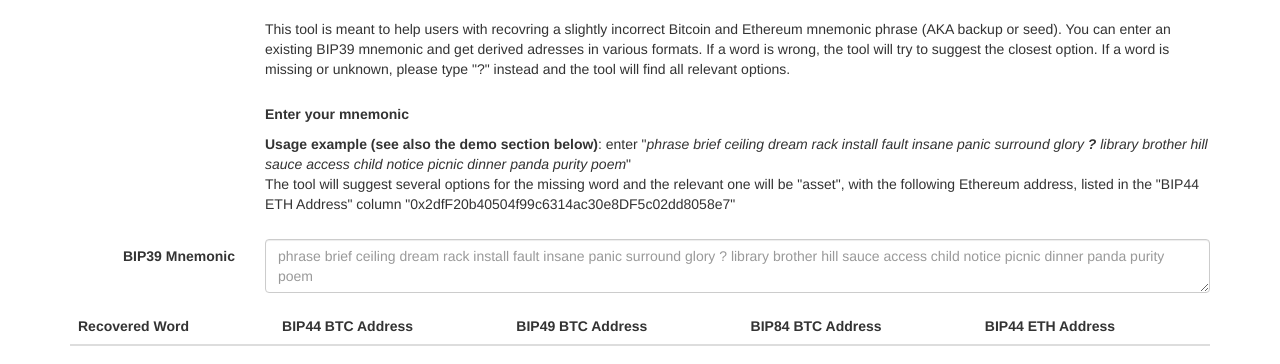
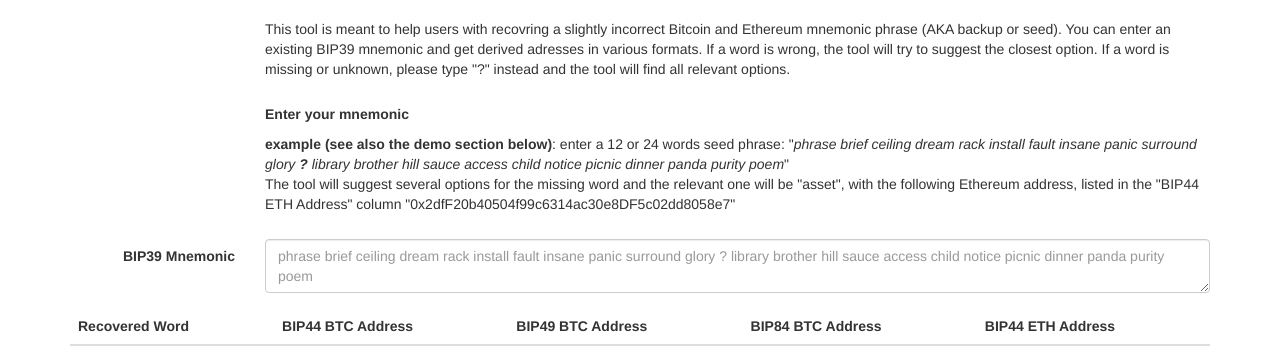
Before and after one commit to ZenGo-X/mnemonic-recovery, a plain HTML site: page src/index.html in a window 1280 px wide. Shown: the part 82-446 px from the top of the page. Drawn offline with Linux system fonts and the light colour scheme.

Commit message:
Update src/index.html

```diff
--- a/src/index.html
+++ b/src/index.html
@@ -34,7 +34,7 @@
                                 <div class="form-inline">
                                     <div class="input-group-inline">
                                          <span><p><b>Enter your mnemonic</b></p>
-                                             <b>Usage example (see also the demo section below)</b>: enter "<i>phrase brief ceiling dream rack install fault insane panic surround glory <b>?</b> library brother hill sauce access child notice picnic dinner panda purity poem</i>"
+                                             <b>example (see also the demo section below)</b>: enter a 12 or 24 words seed phrase: "<i>phrase brief ceiling dream rack install fault insane panic surround glory <b>?</b> library brother hill sauce access child notice picnic dinner panda purity poem</i>"
                                              <p>
 
                                              The tool will suggest several options for the missing word and the relevant one will be "asset", with the following Ethereum address, listed in the "BIP44 ETH Address" column "0x2dfF20b40504f99c6314ac30e8DF5c02dd8058e7"
```
